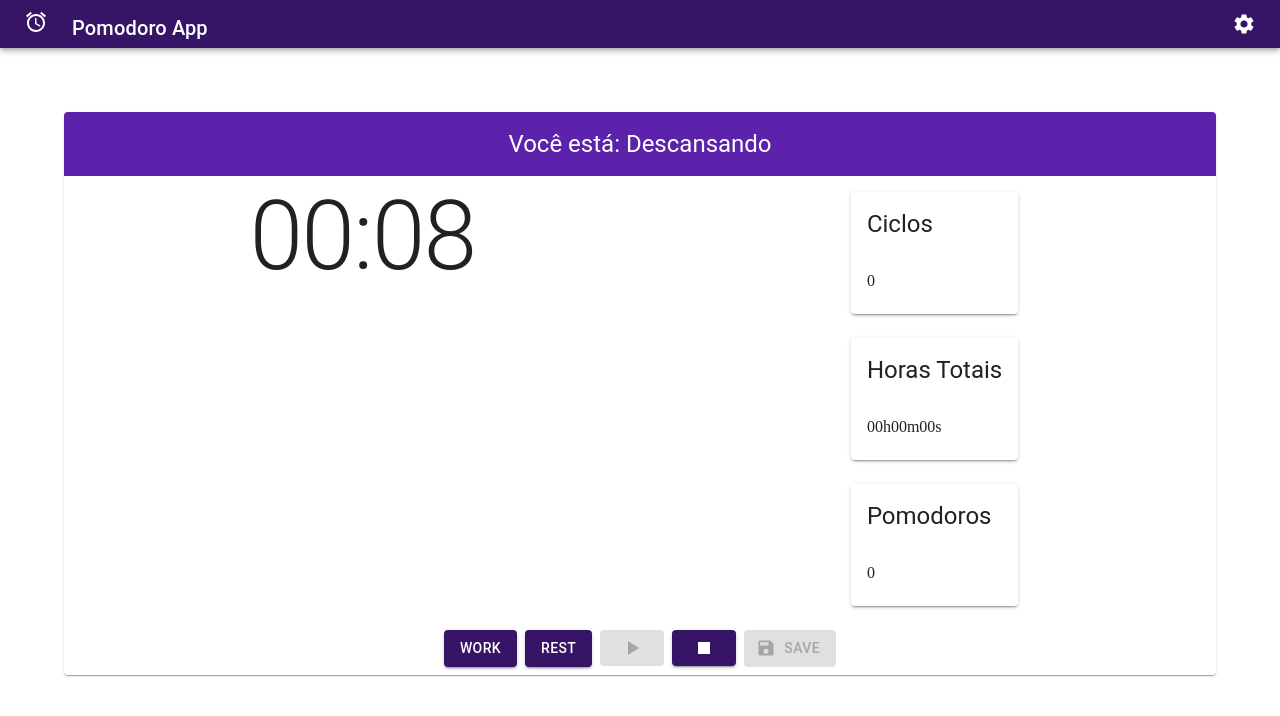
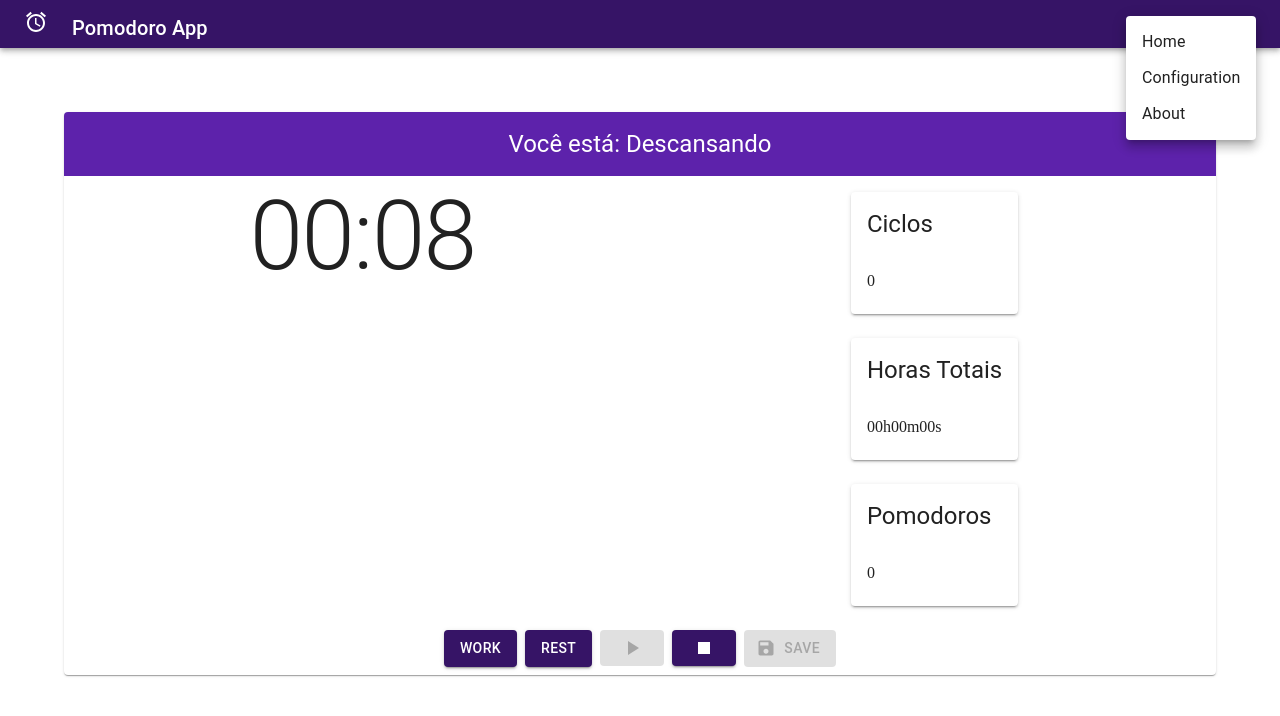
Before and after one commit to belfortmaycon/pomodoro-materialui, a React (Create React App) app: page / in a window 1280 px wide. Both pictures are taken after a click on the button 1244 px from the left and 24 px from the top of the page. Shown: the top 716 px of the page. Built offline with nearby package versions, Linux system fonts and the light colour scheme.

Commit message:
feat: :construction: created menu of page navigation

```diff
--- a/package.json
+++ b/package.json
@@ -28,6 +28,7 @@
     "react": "^17.0.1",
     "react-dom": "^17.0.1",
     "react-redux": "^7.2.2",
+    "react-router-dom": "^5.2.0",
     "react-scripts": "4.0.1",
     "redux": "^4.0.5",
     "redux-persist": "^6.0.0",
@@ -64,6 +65,7 @@
     "@commitlint/cli": "^11.0.0",
     "@commitlint/config-conventional": "^11.0.0",
     "@types/react-redux": "^7.1.12",
+    "@types/react-router-dom": "^5.1.6",
     "@typescript-eslint/eslint-plugin": "^4.9.0",
     "@typescript-eslint/parser": "^4.9.0",
     "cross-env": "^7.0.3",
--- a/src/App.tsx
+++ b/src/App.tsx
@@ -1,12 +1,14 @@
 import React from 'react';
 import { Provider } from 'react-redux';
+import { Route, Switch } from 'react-router-dom';
 
 import { ThemeProvider } from '@material-ui/core';
 import Header from 'components/Header';
+import Configuration from 'pages/Configuration';
+import Home from 'pages/Home';
 import { PersistGate } from 'redux-persist/integration/react';
 
 import FlexContainer from './components/FlexContainer';
-import PomodoroTimer from './components/PomodoroTimer';
 import { persistor, store } from './store';
 import GlobalStyles from './styles/GlobalStyles';
 import { lightTheme } from './styles/themes/lightTheme';
@@ -15,15 +17,13 @@ const App: React.FC = () => (
   <Provider store={store}>
     <PersistGate persistor={persistor}>
       <ThemeProvider theme={lightTheme}>
+        <GlobalStyles />
         <FlexContainer>
-          <GlobalStyles />
           <Header />
-          <PomodoroTimer
-            pomodoroTime={8}
-            shortRestTime={10}
-            longRestTime={20}
-            cycles={4}
-          />
+          <Switch>
+            <Route exact path="/" component={Home} />
+            <Route exact path="/config" component={Configuration} />
+          </Switch>
         </FlexContainer>
       </ThemeProvider>
     </PersistGate>
--- /dev/null
+++ b/src/components/Header/MenuItens.tsx
@@ -0,0 +1,78 @@
+import React, { useState } from 'react';
+import { useHistory } from 'react-router-dom';
+
+import { IconButton, Menu, MenuItem } from '@material-ui/core';
+import MenuIcon from '@material-ui/icons/Menu';
+
+import { HeaderStyle } from './styles';
+
+const MenuItems: React.FC = () => {
+  const history = useHistory();
+  const [anchorEl, setAnchorEl] = useState<null | HTMLElement>(null);
+  const open = Boolean(anchorEl);
+  const classes = HeaderStyle();
+
+  const handleMenuClick = (pageURL: string) => {
+    history.push(pageURL);
+    setAnchorEl(null);
+  };
+
+  const handleMenu = (event: React.MouseEvent<HTMLButtonElement>) => {
+    setAnchorEl(event.currentTarget);
+  };
+
+  const menuItems = [
+    {
+      menuTitle: 'Home',
+      pageURL: '/',
+    },
+    {
+      menuTitle: 'Configuration',
+      pageURL: '/config',
+    },
+    {
+      menuTitle: 'About',
+      pageURL: '/about',
+    },
+  ];
+
+  return (
+    <>
+      <IconButton
+        edge="start"
+        className={classes.menuButton}
+        color="inherit"
+        aria-label="menu"
+        onClick={handleMenu}
+      >
+        <MenuIcon />
+      </IconButton>
+      <Menu
+        id="menu-appbar"
+        anchorEl={anchorEl}
+        anchorOrigin={{
+          vertical: 'top',
+          horizontal: 'right',
+        }}
+        keepMounted
+        transformOrigin={{
+          vertical: 'top',
+          horizontal: 'right',
+        }}
+        open={open}
+        onClose={() => setAnchorEl(null)}
+      >
+        {menuItems.map((menuItem) => {
+          const { menuTitle, pageURL } = menuItem;
+          return (
+            <MenuItem onClick={() => handleMenuClick(pageURL)}>
+              {menuTitle}
+            </MenuItem>
+          );
+        })}
+      </Menu>
+    </>
+  );
+};
+
+export default MenuItems;
--- a/src/components/Header/index.tsx
+++ b/src/components/Header/index.tsx
@@ -1,14 +1,16 @@
 import React from 'react';
 
 import {
-  AppBar, Grid, IconButton, Toolbar, Typography,
+  AppBar, Grid, Toolbar, Typography,
 } from '@material-ui/core';
-import { AccessAlarm, Settings } from '@material-ui/icons';
+import { AccessAlarm } from '@material-ui/icons';
 
+import MenuItems from './MenuItens';
 import { HeaderStyle } from './styles';
 
 const Header: React.FC = () => {
   const classes = HeaderStyle();
+
   return (
     <AppBar position="relative">
       <Toolbar variant="dense">
@@ -20,9 +22,7 @@ const Header: React.FC = () => {
             <Typography variant="h6">Pomodoro App</Typography>
           </Grid>
           <Grid item>
-            <IconButton edge="end">
-              <Settings />
-            </IconButton>
+            <MenuItems />
           </Grid>
         </Grid>
       </Toolbar>
--- a/src/index.tsx
+++ b/src/index.tsx
@@ -1,11 +1,14 @@
 import React from 'react';
 import ReactDOM from 'react-dom';
+import { BrowserRouter } from 'react-router-dom';
 
 import App from './App';
 
 ReactDOM.render(
   <React.StrictMode>
-    <App />
+    <BrowserRouter>
+      <App />
+    </BrowserRouter>
   </React.StrictMode>,
   document.getElementById('root'),
 );
--- /dev/null
+++ b/src/pages/Configuration/index.tsx
@@ -0,0 +1,7 @@
+import React from 'react';
+
+// import { Container } from './styles';
+
+const Configuration: React.FC = () => <div>Config Page</div>;
+
+export default Configuration;
--- /dev/null
+++ b/src/pages/Home/index.tsx
@@ -0,0 +1,16 @@
+import React from 'react';
+
+import PomodoroTimer from 'components/PomodoroTimer';
+
+const Home: React.FC = () => (
+  <>
+    <PomodoroTimer
+      pomodoroTime={8}
+      shortRestTime={10}
+      longRestTime={20}
+      cycles={4}
+    />
+  </>
+);
+
+export default Home;
```
Also changed, not shown: 2 other files (tests, documents, lock files or other folders).
